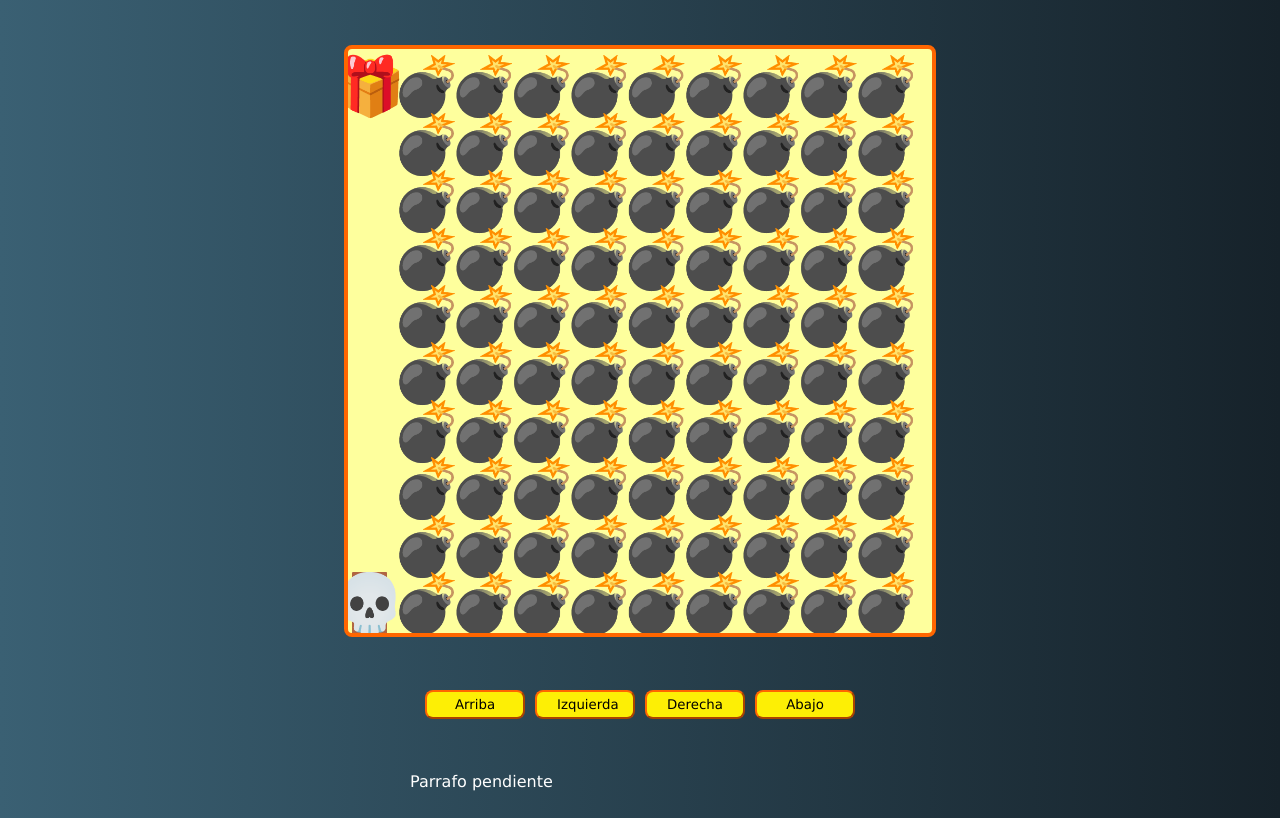
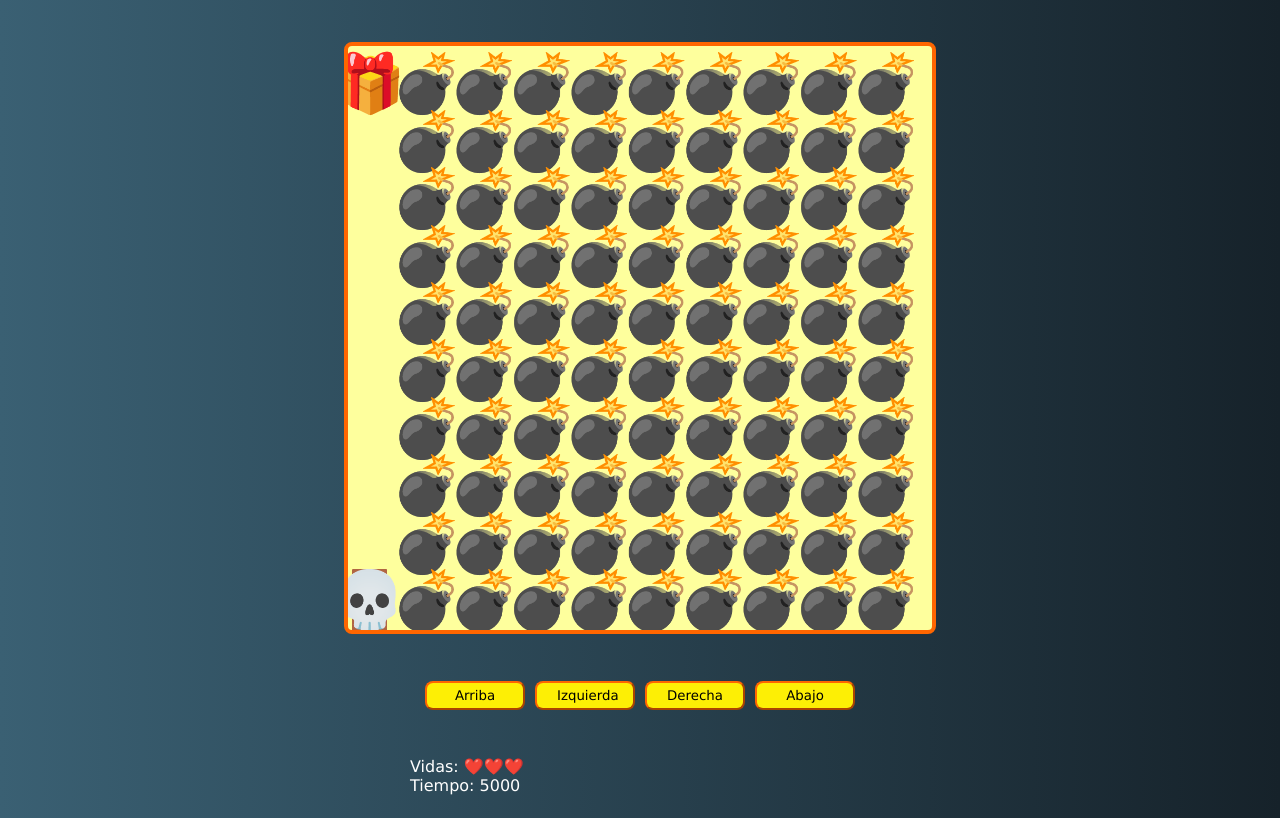
Before and after one commit to MiguelSuarez-hub/videogame-javascript, a plain HTML site: page index.html in a window 1280 px wide. Shown: the part 190-1008 px from the top of the page. Drawn offline with Linux system fonts and the light colour scheme.

Commit message:
added lifes diplay and time played

```diff
--- a/game.js
+++ b/game.js
@@ -4,12 +4,16 @@ const btnUp = document.querySelector('#up');
 const btnDown = document.querySelector('#down');
 const btnLeft = document.querySelector('#left');
 const btnRight = document.querySelector('#right');
+const spanLives = document.querySelector('#lives');
+const spanTime = document.querySelector('#time');
 
 let canvasSize;
 let elementSize;
 let oldElementSize;
 let level = 0;
 let lives = 3;
+let timeStart;
+let timeInterval;
 const playerPosition = {
   x: undefined,
   y: undefined,
@@ -19,7 +23,6 @@ const goalPosition = {
   y: undefined,
 };
 let bombPositions = [];
-let map;
 //listeners para renderizar el canvas
 window.addEventListener('load', setCanvasSize);
 window.addEventListener('resize', setCanvasSize);
@@ -62,7 +65,6 @@ function movePlayer(e) {
     let btn = e.currentTarget;
     direction = btn.textContent;
   }
-
 
   switch (direction) {
     case 'Arriba':
@@ -110,6 +112,7 @@ function movePlayer(e) {
     lives--;
     if (lives <= 0) {
       level = 0;
+      lives = 3;
     }
     playerPosition.x = undefined;
     playerPosition.y = undefined;
@@ -117,19 +120,37 @@ function movePlayer(e) {
   startGame();
 }
 
-function levelUp() {
+function gameWin() {
+  clearInterval(timeInterval);
+}
 
+function showLives() {
+  const hearts = Array(lives).fill(emojis.HEART);
+  spanLives.innerHTML = '';
+  hearts.forEach(heart => spanLives.append(heart));
 }
+
+function showTime() {
+  spanTime.innerHTML = Date.now() - timeStart;
+}
+
+
 //función para inicializar el mapa
 function startGame() {
   game.font = elementSize + 'px Serif';
   game.textAlign = 'end';
   //renderizado del mapa
-  map = maps[level].trim().split('\n');
-  map = map.map((row) => row.trim().split(''));
+
+  const map = maps[level];
+  if (!map) {
+    gameWin();
+    return;
+  }
+  const mapRow = map.trim().split('\n');
+  const mapRowCol = mapRow.map((row) => row.trim().split(''));
   game.clearRect(0,0,canvasSize,canvasSize);
   bombPositions = [];
-  map.forEach((row, rowI) => {
+  mapRowCol.forEach((row, rowI) => {
     row.forEach((col, colI) => {
       const emoji = emojis[col];
       const posX = elementSize * (colI + 1);
@@ -152,8 +173,14 @@ function startGame() {
         const bombPosition = {x: posX, y: posY}
         bombPositions.push(bombPosition);
       }
+      if (!timeStart) {
+        timeStart = Date.now();
+        timeInterval = setInterval(showTime,100);
+      }
+
 
     });
   });
   game.fillText(emojis['PLAYER'], playerPosition.x, playerPosition.y);
+  showLives();
 }
--- a/index.html
+++ b/index.html
@@ -33,7 +33,8 @@
 
     <div class="messages">
       <!-- Pendiente -->
-      <p>Parrafo pendiente</p>
+      <p>Vidas: <span id="lives"></span></p>
+      <p>Tiempo: <span id="time"></span></p>
     </div>
   </div>
   <script src="./maps.js"></script>
```
